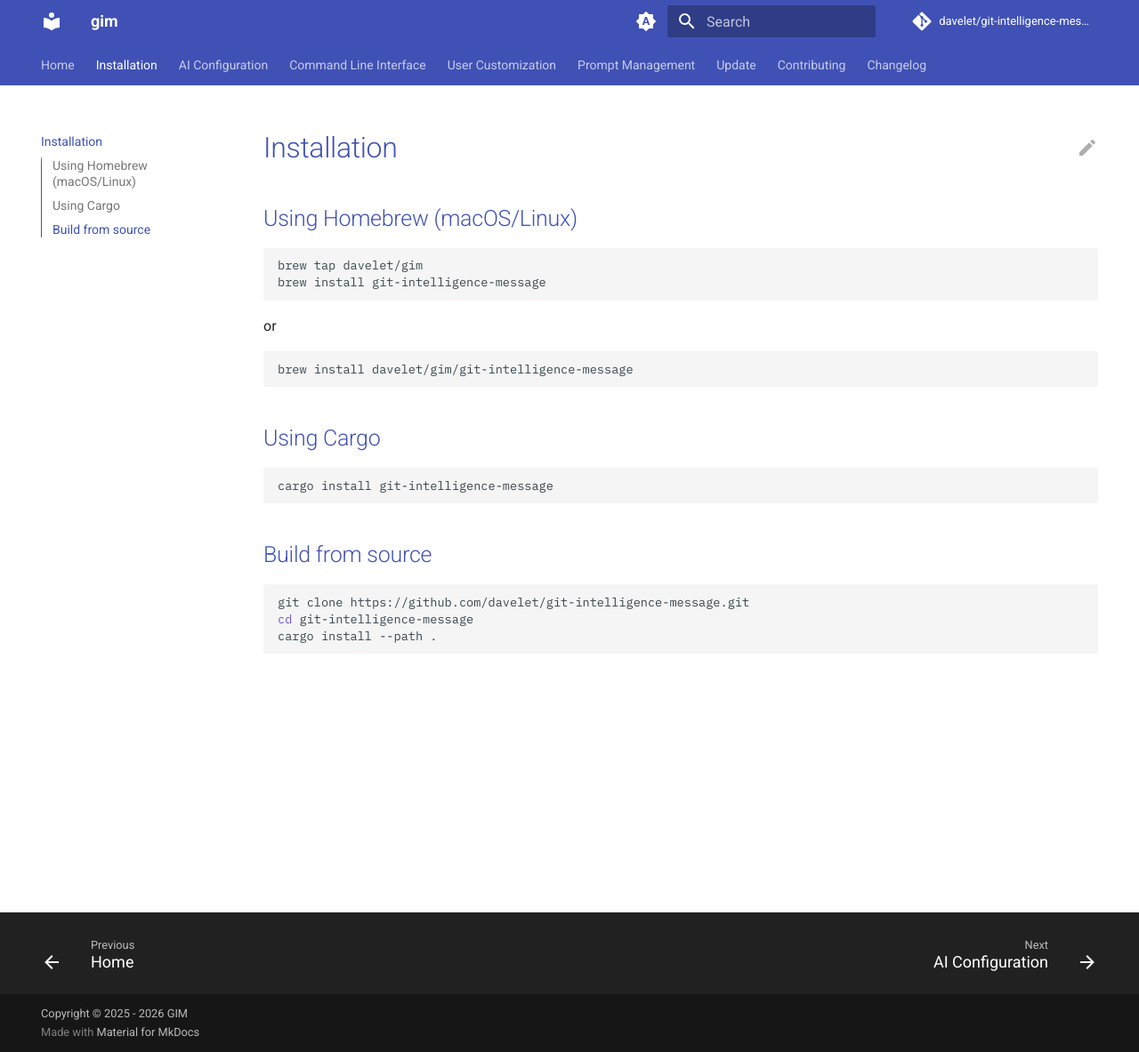
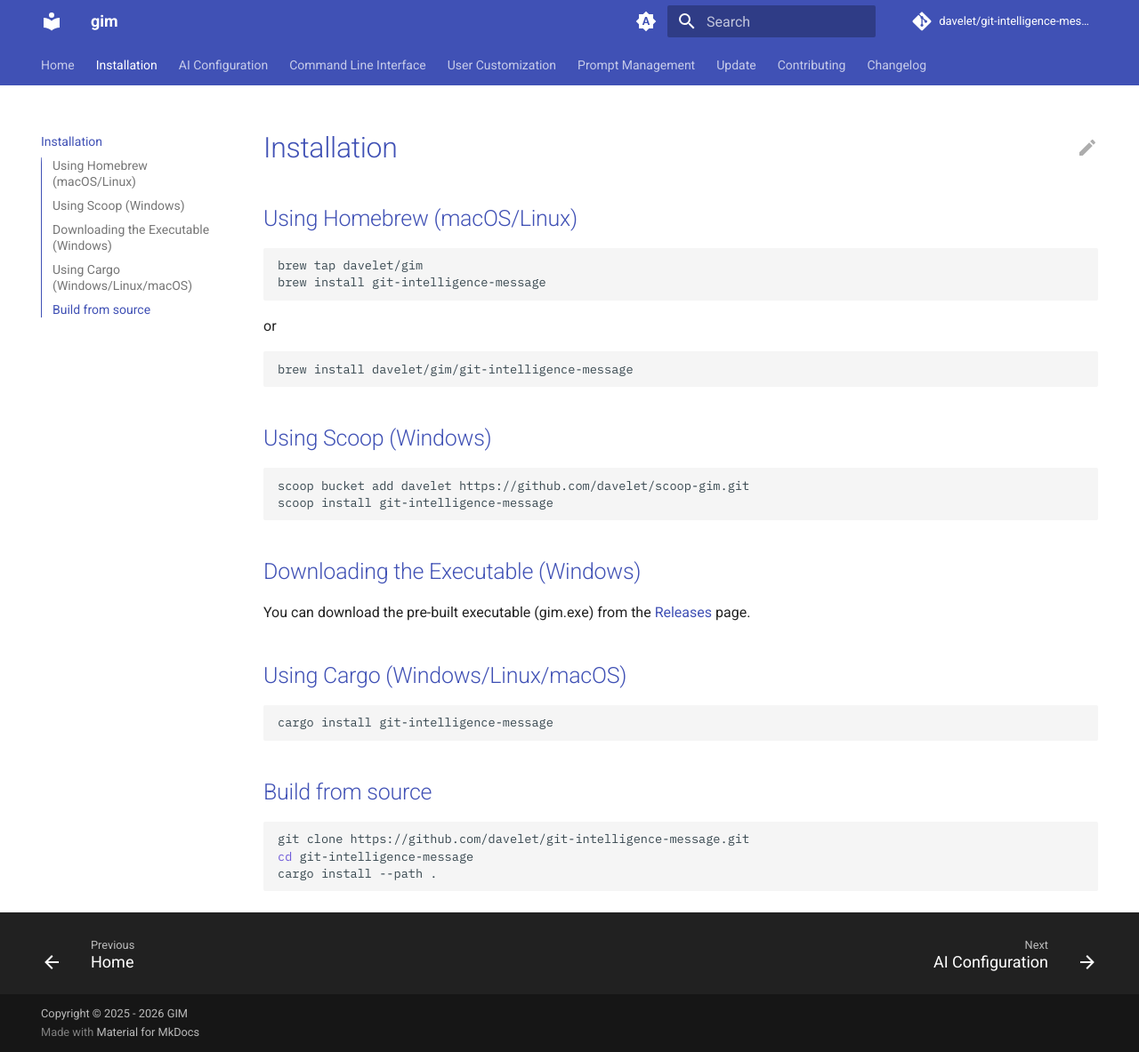
Before and after one commit to morler/git-intelligence-message, an MkDocs documentation site: the page built from docs/content/installation.md, in a window 1280 px wide and 1183 px high. Shown: the whole window at 89% size. Built offline with MkDocs 1.6.1 and Material for MkDocs 9.7.7, drawn with Linux system fonts in a browser that asks for light colours; plug-ins that fetch from the network failed and are left out; comment, search, counter and statistics services are not loaded; the version menu is left out.

Commit message:
feat: update version and add Windows support documentation
- Bump package version to 1.6.0 and update gim-config dependency
- Add Windows installation instructions via Scoop, Chocolatey, and direct download
- Remove macOS-only notice from contribution docs

````diff
--- a/Cargo.toml
+++ b/Cargo.toml
@@ -1,6 +1,6 @@
 [package]
 name = "git-intelligence-message"
-version = "1.5.0"
+version = "1.6.0"
 edition = "2021"
 description = "An advanced Git commit message generation utility with AI assistance"
 authors = ["Sheldon.Wei<sheldon.sh.hb@gmail.com>"]
@@ -20,7 +20,7 @@ panic = "abort"
 rustflags = ["-C", "target-feature=+crt-static"]
 
 [dependencies]
-gim-config = "0.4.0"
+gim-config = "0.5.0"
 clap = { version = "4.4", features = ["derive"] }
 serde = { version = "1.0", features = ["derive"] }
 serde_json = "1.0"
--- a/docs/content/installation.md
+++ b/docs/content/installation.md
@@ -11,7 +11,19 @@ or
 brew install davelet/gim/git-intelligence-message
 ```
 
-## Using Cargo
+## Using Scoop (Windows)
+
+```bash
+scoop bucket add davelet https://github.com/davelet/scoop-gim.git
+scoop install git-intelligence-message
+```
+
+## Downloading the Executable (Windows)
+
+You can download the pre-built executable (gim.exe) from the [Releases](https://github.com/davelet/git-intelligence-message/releases) page.
+
+
+## Using Cargo (Windows/Linux/macOS)
 
 ```bash
 cargo install git-intelligence-message
````
Also changed, not shown: docs/content/changelog.md (+4 -1 lines), docs/content/contribute.md (+0 -4 lines), 1 other file.
